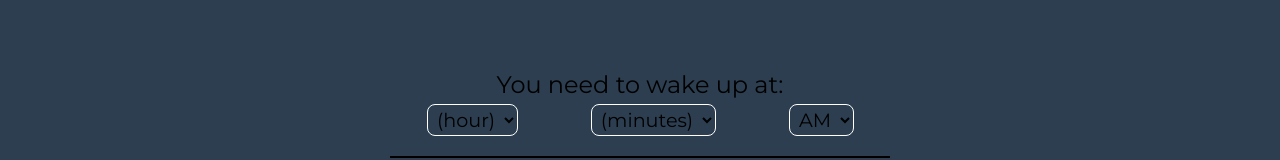
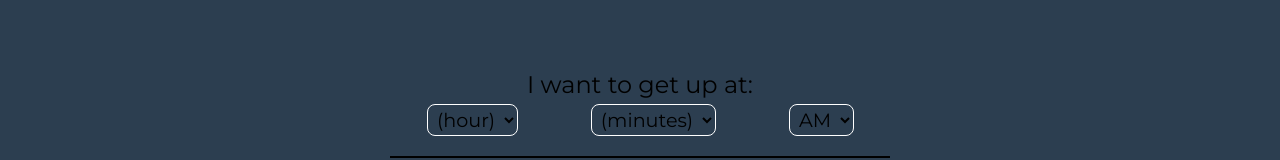
Before and after one commit to snoh666/sleep-cycle-calculator, a React (Create React App) app: page / in a window 1280 px wide. Shown: the part 136-296 px from the top of the page. Built offline with nearby package versions, Linux system fonts and the light colour scheme.

Commit message:
Changed smaller header

```diff
--- a/src/App.js
+++ b/src/App.js
@@ -18,7 +18,7 @@ function App() {
     <AppWrapper>
       <h2>Calculate sleep cycles</h2>
       <div>
-        <h4>You need to wake up at:</h4>
+        <h4>I want to get up at:</h4>
         <Form />
         <hr/>
         <FallASleep />
```
